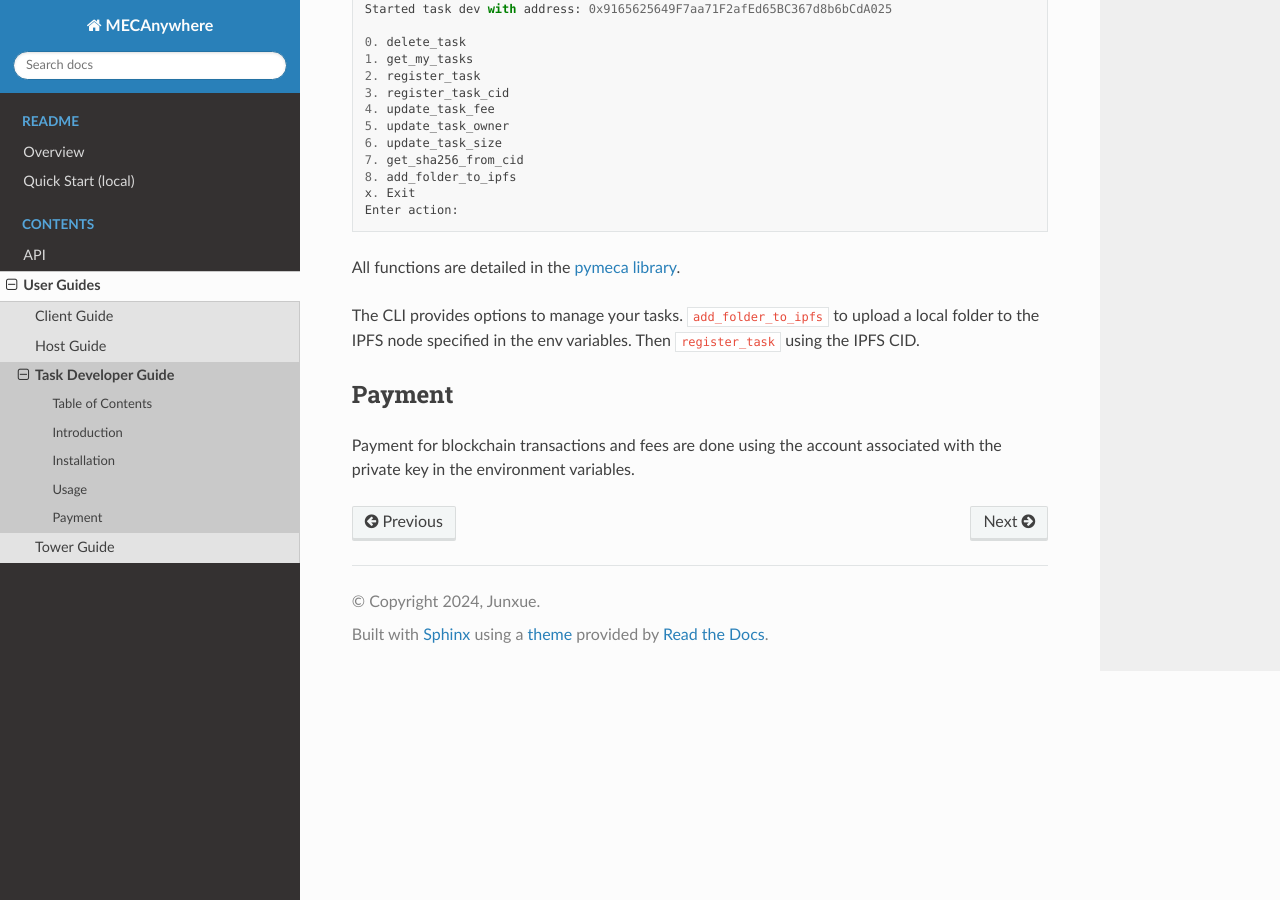
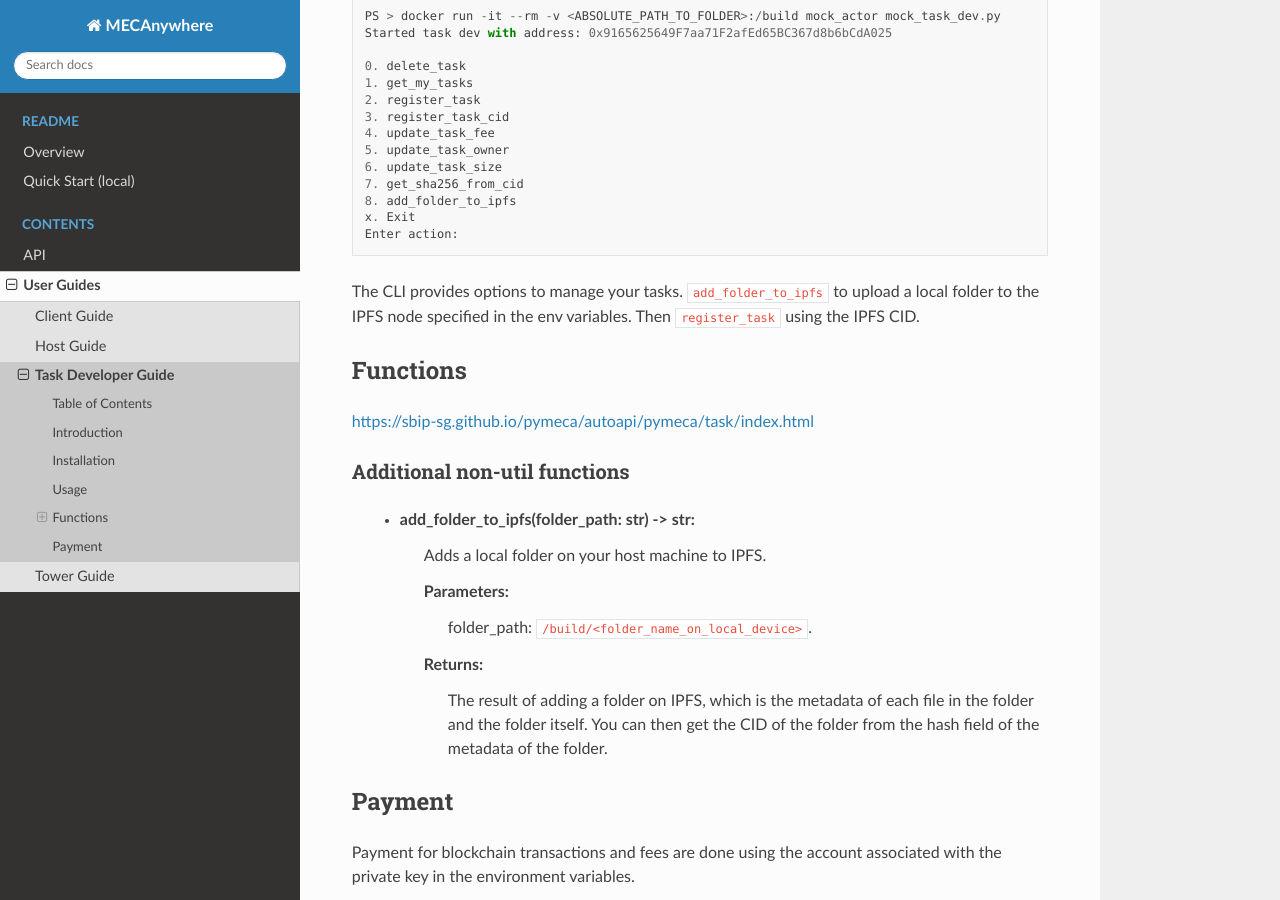
Before and after one commit to sbip-sg/mecanywhere, a Sphinx documentation site: the page built from docs/source/pages/user_guides/task_dev_guide.rst, in a window 1280 px wide and 900 px high, scrolled down 845 px. Built offline with Sphinx 7.4.7 and the Read the Docs theme 2.0.0, drawn with Linux system fonts in a browser that asks for light colours.

```diff
--- a/docker-compose.yaml
+++ b/docker-compose.yaml
@@ -1,4 +1,3 @@
-version: "3.7"
 services:
   # did:
   #   build:
--- a/docs/source/pages/api/api.rst
+++ b/docs/source/pages/api/api.rst
@@ -4,5 +4,6 @@ API
 .. toctree::
    :maxdepth: 2
 
+   pymeca-actors-api
    pymeca-actors-server-api
    tower-api
--- a/docs/source/pages/user_guides/task_dev_guide.rst
+++ b/docs/source/pages/user_guides/task_dev_guide.rst
@@ -7,7 +7,8 @@ Table of Contents
 1. `Introduction <#introduction>`__
 2. `Installation <#installation>`__
 3. `Usage <#usage>`__
-4. `Payment <#payment>`__
+4. `Functions <#functions>`__
+5. `Payment <#payment>`__
 
 Introduction
 ------------
@@ -52,12 +53,24 @@ The task developer CLI will look like this:
    x. Exit
    Enter action:
 
-All functions are detailed in the `pymeca
-library <https://sbip-sg.github.io/pymeca/>`__.
-
 The CLI provides options to manage your tasks. ``add_folder_to_ipfs`` to
 upload a local folder to the IPFS node specified in the env variables.
 Then ``register_task`` using the IPFS CID.
+
+Functions
+---------
+https://sbip-sg.github.io/pymeca/autoapi/pymeca/task/index.html
+
+Additional non-util functions
+~~~~~~~~~~~~~~~~~~~~~~~~~~~~~
+   - add_folder_to_ipfs(folder_path: str) -> str:
+      Adds a local folder on your host machine to IPFS.
+
+      Parameters:
+         folder_path: ``/build/<folder_name_on_local_device>``.
+      Returns:
+         The result of adding a folder on IPFS, which is the metadata of each file in the folder and the folder itself.
+         You can then get the CID of the folder from the hash field of the metadata of the folder.
 
 Payment
 -------
```
Also changed, not shown: docker-compose-internal.yaml (+4 -5 lines), docs/source/pages/api/pymeca-actors-api.rst (added, +7 -0 lines), docs/source/pages/user_guides/client_guide.rst (+6 -4 lines), docs/source/pages/user_guides/host_guide.rst (+17 -4 lines), docs/source/pages/user_guides/tower_guide.rst (+6 -4 lines), pymeca-actors/README.md, 1 other file.
